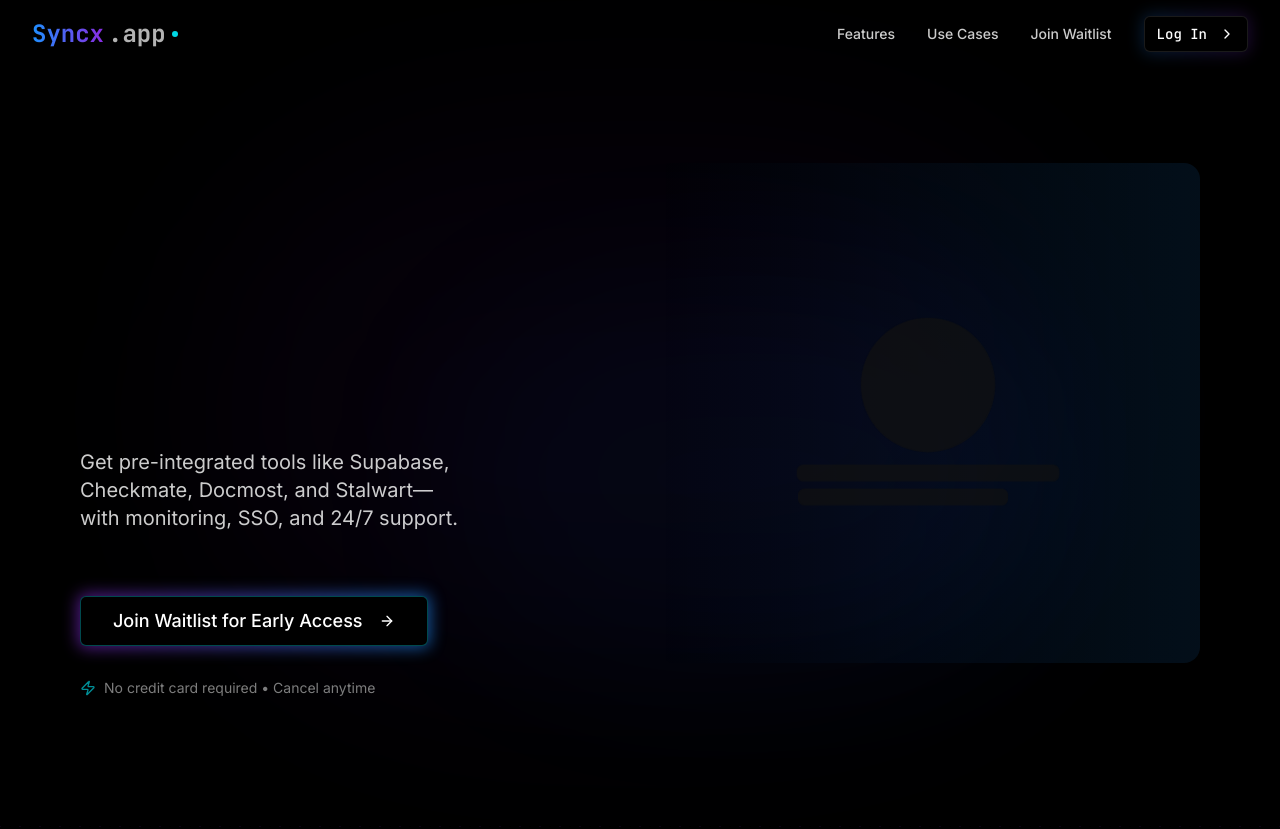
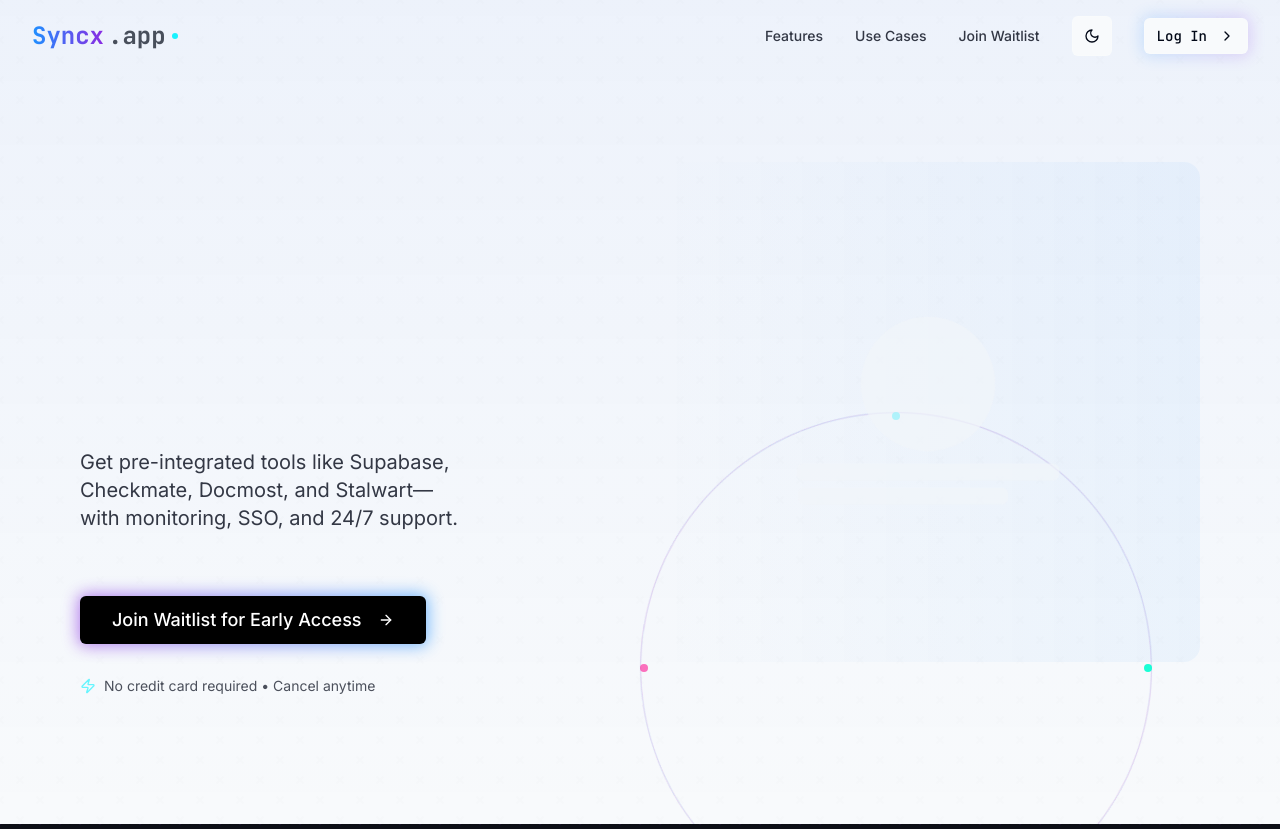
Before and after one commit to digitalshehar/syncx-landing-hub-37, a React (Vite) app: page / in a window 1280 px wide. Shown: the top 829 px of the page. Built offline with nearby package versions, Linux system fonts and the light colour scheme.

Commit message:
Reverted to edit edt-f850889f-188a-4ca7-8d08-078ad6fbd9b1: "Fix loading issue
Addresses a bug where the application displays a blank screen after a loading period."

```diff
--- a/src/components/Hero.tsx
+++ b/src/components/Hero.tsx
@@ -1,6 +1,5 @@
-
 import React, { useEffect, useRef, useState } from 'react';
-import { ArrowRight, Zap } from 'lucide-react';
+import { ArrowRight, Sparkles, Zap } from 'lucide-react';
 import { Button } from '@/components/ui/button';
 import { cn } from '@/lib/utils';
 import { SplineScene } from '@/components/ui/spline';
@@ -11,6 +10,7 @@ const Hero = () => {
   const headlineRef = useRef<HTMLHeadingElement>(null);
   const subheadlineRef = useRef<HTMLParagraphElement>(null);
   const ctaRef = useRef<HTMLDivElement>(null);
+  const orbitRef = useRef<HTMLDivElement>(null);
   const [mousePosition, setMousePosition] = useState({ x: 0, y: 0 });
   const [isLoaded, setIsLoaded] = useState(false);
 
@@ -30,6 +30,7 @@ const Hero = () => {
     if (headlineRef.current) observer.observe(headlineRef.current);
     if (subheadlineRef.current) observer.observe(subheadlineRef.current);
     if (ctaRef.current) observer.observe(ctaRef.current);
+    if (orbitRef.current) observer.observe(orbitRef.current);
 
     // Set loaded after a short delay to ensure smooth animation
     const timer = setTimeout(() => setIsLoaded(true), 500);
@@ -66,18 +67,69 @@ const Hero = () => {
         {/* Decorative elements */}
         <div className="absolute top-0 right-0 w-20 h-20 bg-futuristic-blue/10 rounded-full blur-xl"></div>
         <div className="absolute bottom-0 left-0 w-16 h-16 bg-futuristic-purple/10 rounded-full blur-xl"></div>
+
+        <div className="grid grid-cols-3 gap-4 mb-6">
+          {[...Array(9)].map((_, i) => (
+            <div
+              key={i}
+              className={`h-4 w-4 rounded-full ${
+                i % 3 === 0 ? 'bg-futuristic-blue/30' :
+                i % 3 === 1 ? 'bg-futuristic-purple/30' : 'bg-futuristic-neon/30'
+              } animate-pulse`}
+              style={{ animationDelay: `${i * 100}ms` }}
+            ></div>
+          ))}
+        </div>
+
+        <h3 className="text-xl font-mono text-white/80 mb-2">Open Source Stack</h3>
+        <p className="text-sm text-white/60 max-w-xs mx-auto">
+          Deploy your infrastructure with enterprise-grade security and performance
+        </p>
+
+        {/* Connection lines */}
+        <div className="mt-6 relative h-16">
+          {[...Array(3)].map((_, i) => (
+            <div
+              key={i}
+              className="absolute left-1/2 w-px h-full bg-gradient-to-b from-futuristic-blue/50 to-transparent"
+              style={{
+                transform: `translateX(${(i-1) * 20}px)`,
+                opacity: 0.3 + (i * 0.2)
+              }}
+            ></div>
+          ))}
+        </div>
       </div>
     </div>
   );
 
   return (
-    <section className="relative pt-20 pb-20 md:pt-32 md:pb-32 overflow-hidden min-h-[90vh] flex items-center bg-background dark:bg-black">
-      {/* Enhanced spotlight for dark mode */}
-      <div className="absolute inset-0 z-0 overflow-hidden">
+    <section className="relative pt-20 pb-20 md:pt-32 md:pb-32 overflow-hidden min-h-[90vh] flex items-center">
+      {/* Enhanced spotlights for dark mode */}
+      <div className="absolute inset-0 z-0 overflow-hidden dark:block hidden">
         <div className="absolute top-1/2 left-1/2 -translate-x-1/2 -translate-y-1/2 w-[70vw] h-[70vh] bg-futuristic-purple/5 blur-[120px] rounded-full animate-pulse-glow"></div>
         <div className="absolute top-1/3 left-1/3 w-[50vw] h-[50vh] bg-futuristic-blue/5 blur-[100px] rounded-full animate-pulse-glow" style={{ animationDelay: '1s' }}></div>
         <Spotlight className="spotlight z-10" fill="white" />
       </div>
+
+      {/* 3D orbital decoration */}
+      <div
+        ref={orbitRef}
+        className="absolute top-1/2 left-1/2 -translate-x-1/2 -translate-y-1/2 w-[40vw] h-[40vw] opacity-0 pointer-events-none"
+        style={{ animationDelay: '800ms' }}
+      >
+        <div className="absolute inset-0 border border-futuristic-neon/10 rounded-full animate-rotate-slow"></div>
+        <div className="absolute inset-0 border border-futuristic-purple/10 rounded-full animate-rotate-slow" style={{ animationDelay: '2s', transform: 'rotate(60deg)' }}></div>
+        <div className="absolute inset-0 border border-futuristic-pink/10 rounded-full animate-rotate-slow" style={{ animationDelay: '4s', transform: 'rotate(120deg)' }}></div>
+
+        <div className="absolute top-0 left-1/2 -translate-x-1/2 h-2 w-2 bg-futuristic-neon rounded-full animate-pulse-glow"></div>
+        <div className="absolute bottom-0 left-1/2 -translate-x-1/2 h-2 w-2 bg-futuristic-purple rounded-full animate-pulse-glow" style={{ animationDelay: '1s' }}></div>
+        <div className="absolute left-0 top-1/2 -translate-y-1/2 h-2 w-2 bg-futuristic-pink rounded-full animate-pulse-glow" style={{ animationDelay: '2s' }}></div>
+        <div className="absolute right-0 top-1/2 -translate-y-1/2 h-2 w-2 bg-futuristic-glow rounded-full animate-pulse-glow" style={{ animationDelay: '3s' }}></div>
+      </div>
+
+      {/* Light mode gradient */}
+      <div className="absolute inset-0 bg-gradient-to-b from-primary/5 to-transparent pointer-events-none dark:hidden" />
 
       <div
         ref={containerRef}
@@ -88,7 +140,8 @@ const Hero = () => {
             <h1
               ref={headlineRef}
               className={cn(
-                "text-5xl md:text-7xl font-bold text-foreground dark:text-white",
+                "text-5xl md:text-7xl font-bold tracking-tight text-foreground",
+                "dark:text-transparent dark:bg-clip-text dark:bg-gradient-to-br dark:from-white dark:via-futuristic-silver dark:to-slate-300 leading-tight",
                 "opacity-0 font-mono",
                 "animate-morph"
               )}
@@ -103,7 +156,7 @@ const Hero = () => {
             <p
               ref={subheadlineRef}
               className={cn(
-                "max-w-2xl mx-auto lg:mx-0 text-lg md:text-xl text-foreground/80 dark:text-white/80 text-balance",
+                "max-w-2xl mx-auto lg:mx-0 text-lg md:text-xl text-foreground/80 text-balance",
                 "opacity-0"
               )}
               style={{animationDelay: '300ms'}}
@@ -135,7 +188,7 @@ const Hero = () => {
 
               <div className="mt-8 flex justify-center lg:justify-start items-center space-x-2 opacity-70">
                 <Zap size={16} className="text-futuristic-neon animate-pulse-subtle" />
-                <span className="text-sm dark:text-white/70">No credit card required • Cancel anytime</span>
+                <span className="text-sm">No credit card required • Cancel anytime</span>
               </div>
             </div>
           </div>
@@ -146,7 +199,7 @@ const Hero = () => {
           )}>
             <div className="absolute inset-0 bg-gradient-to-r from-transparent to-futuristic-blue/5 dark:to-futuristic-blue/10 rounded-2xl overflow-hidden">
               <SplineScene
-                scene="https://prod.spline.design/6Wq1Q7YGyM-iab9i/scene.splinecode"
+                scene="https://prod.spline.design/kZDDjO5HuC9GJUM2/scene.splinecode"
                 className="w-full h-full"
                 fallback={heroFallback}
               />
--- a/src/components/Navbar.tsx
+++ b/src/components/Navbar.tsx
@@ -1,12 +1,14 @@
 
 import React, { useState, useEffect } from 'react';
-import { Menu, X, ChevronRight, Sparkles } from 'lucide-react';
+import { Menu, X, Sun, Moon, ChevronRight, Sparkles } from 'lucide-react';
 import { Button } from '@/components/ui/button';
 import { cn } from '@/lib/utils';
+import { useTheme } from '@/components/ThemeProvider';
 
 const Navbar = () => {
   const [isScrolled, setIsScrolled] = useState(false);
   const [isMobileMenuOpen, setIsMobileMenuOpen] = useState(false);
+  const { theme, toggleTheme } = useTheme();
 
   useEffect(() => {
     const handleScroll = () => {
@@ -33,7 +35,7 @@ const Navbar = () => {
             className="text-2xl font-bold font-mono flex items-center"
           >
             <span className="text-transparent bg-clip-text bg-gradient-to-r from-futuristic-blue to-futuristic-purple mr-1">Syncx</span>
-            <span className="text-foreground/70 dark:text-white/70">.app</span>
+            <span className="text-foreground/70">.app</span>
             <div className="ml-1.5 relative">
               <div className="w-1.5 h-1.5 bg-futuristic-neon rounded-full animate-pulse-glow"></div>
             </div>
@@ -41,18 +43,29 @@ const Navbar = () => {
         </div>
 
         <nav className="hidden md:flex items-center space-x-8">
-          <a href="#features" className="text-sm font-medium text-foreground/80 dark:text-white/80 hover:text-futuristic-blue transition-colors relative group">
+          <a href="#features" className="text-sm font-medium text-foreground/80 hover:text-futuristic-blue transition-colors relative group">
             Features
             <span className="absolute -bottom-1 left-0 w-0 h-0.5 bg-gradient-to-r from-futuristic-blue to-futuristic-purple group-hover:w-full transition-all duration-300"></span>
           </a>
-          <a href="#use-cases" className="text-sm font-medium text-foreground/80 dark:text-white/80 hover:text-futuristic-purple transition-colors relative group">
+          <a href="#use-cases" className="text-sm font-medium text-foreground/80 hover:text-futuristic-purple transition-colors relative group">
             Use Cases
             <span className="absolute -bottom-1 left-0 w-0 h-0.5 bg-gradient-to-r from-futuristic-purple to-futuristic-pink group-hover:w-full transition-all duration-300"></span>
           </a>
-          <a href="#waitlist" className="text-sm font-medium text-foreground/80 dark:text-white/80 hover:text-futuristic-neon transition-colors relative group">
+          <a href="#waitlist" className="text-sm font-medium text-foreground/80 hover:text-futuristic-neon transition-colors relative group">
             Join Waitlist
             <span className="absolute -bottom-1 left-0 w-0 h-0.5 bg-gradient-to-r from-futuristic-glow to-futuristic-neon group-hover:w-full transition-all duration-300"></span>
           </a>
+
+          <Button
+            variant="outline"
+            size="icon"
+            onClick={toggleTheme}
+            className="ml-4 focus:ring-0 border-white/10 dark:border-white/10 hover:border-futuristic-blue/50 dark:hover:border-futuristic-blue/50 transition-colors relative group"
+            aria-label="Toggle theme"
+          >
+            <div className="absolute inset-0 rounded-full bg-gradient-to-br from-futuristic-blue/5 to-futuristic-purple/5 opacity-0 group-hover:opacity-100 transition-opacity"></div>
+            {theme === 'light' ? <Moon size={18} /> : <Sun size={18} />}
+          </Button>
 
           <div className="relative group">
             <div className="absolute -inset-0.5 bg-gradient-to-r from-futuristic-blue to-futuristic-purple rounded-lg blur opacity-20 group-hover:opacity-100 transition duration-200 group-hover:duration-200"></div>
@@ -63,10 +76,19 @@ const Navbar = () => {
           </div>
         </nav>
 
-        <div className="md:hidden flex items-center">
+        <div className="md:hidden flex items-center gap-3">
+          <Button
+            variant="outline"
+            size="icon"
+            onClick={toggleTheme}
+            className="focus:ring-0 border-white/10 dark:border-white/10"
+            aria-label="Toggle theme"
+          >
+            {theme === 'light' ? <Moon size={18} /> : <Sun size={18} />}
+          </Button>
           <button
             onClick={() => setIsMobileMenuOpen(!isMobileMenuOpen)}
-            className="text-foreground dark:text-white"
+            className="text-foreground"
           >
             {isMobileMenuOpen ? <X size={24} /> : <Menu size={24} />}
           </button>
@@ -89,7 +111,7 @@ const Navbar = () => {
           <div className="flex flex-col items-center justify-center h-full space-y-8 p-4 relative z-10">
             <a
               href="#features"
-              className="text-lg font-medium text-foreground dark:text-white hover:text-futuristic-blue transition-colors flex items-center"
+              className="text-lg font-medium text-foreground hover:text-futuristic-blue transition-colors flex items-center"
               onClick={() => setIsMobileMenuOpen(false)}
             >
               <Sparkles className="h-4 w-4 mr-2 text-futuristic-blue" />
@@ -97,7 +119,7 @@ const Navbar = () => {
             </a>
             <a
               href="#use-cases"
-              className="text-lg font-medium text-foreground dark:text-white hover:text-futuristic-purple transition-colors flex items-center"
+              className="text-lg font-medium text-foreground hover:text-futuristic-purple transition-colors flex items-center"
               onClick={() => setIsMobileMenuOpen(false)}
             >
               <Sparkles className="h-4 w-4 mr-2 text-futuristic-purple" />
@@ -105,7 +127,7 @@ const Navbar = () => {
             </a>
             <a
               href="#waitlist"
-              className="text-lg font-medium text-foreground dark:text-white hover:text-futuristic-neon transition-colors flex items-center"
+              className="text-lg font-medium text-foreground hover:text-futuristic-neon transition-colors flex items-center"
               onClick={() => setIsMobileMenuOpen(false)}
             >
               <Sparkles className="h-4 w-4 mr-2 text-futuristic-neon" />
--- a/src/pages/Index.tsx
+++ b/src/pages/Index.tsx
@@ -12,9 +12,6 @@ const Index = () => {
   const [isLoading, setIsLoading] = useState(true);
 
   useEffect(() => {
-    // Force dark mode
-    document.documentElement.classList.add('dark');
-
     // Simulated loading time to ensure all components are ready
     const timer = setTimeout(() => {
       setIsLoading(false);
@@ -38,7 +35,7 @@ const Index = () => {
         </button>
       </div>
     }>
-      <div className="min-h-screen flex flex-col bg-black text-white">
+      <div className="min-h-screen flex flex-col">
         {isLoading ? (
           <div className="fixed inset-0 flex items-center justify-center bg-black z-50">
             <div className="flex flex-col items-center">
```
